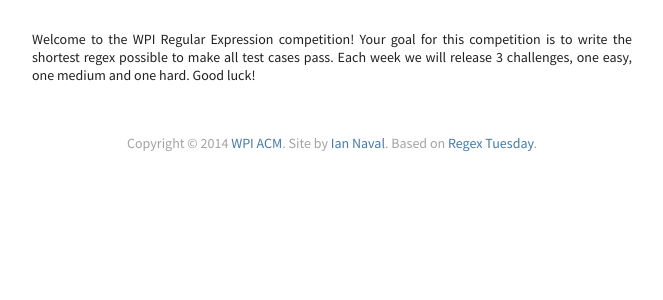
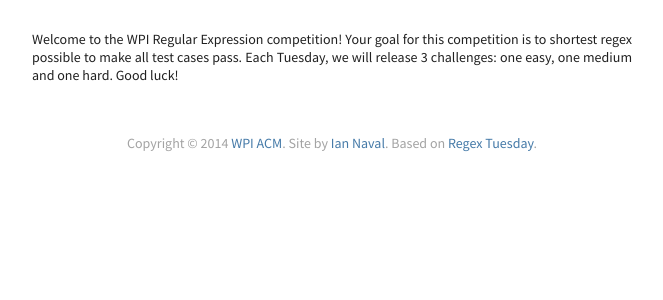
Before and after one commit to wpi-acm/regexgolf, a Flask app: template regexgolf/templates/index.html in a window 1280 px wide. Shown: the top 300 px of the page, without its empty margins (308-971 px from the left). Run offline with Flask 2, Linux system fonts and the light colour scheme; the template is opened without the code that fills it, so the values that code supplies are empty.

Commit message:
Fixed introduction.

```diff
--- a/regexgolf/templates/index.html
+++ b/regexgolf/templates/index.html
@@ -1,7 +1,7 @@
 {% extends 'layout.html' %}
 
 {% block main %}
-		<p>Welcome to the WPI Regular Expression competition! Your goal for this competition is to write the shortest regex possible to make all test cases pass. Each week we will release 3 challenges, one easy, one medium and one hard. Good luck!</p>
+		<p>Welcome to the WPI Regular Expression competition! Your goal for this competition is to shortest regex possible to make all test cases pass. Each Tuesday, we will release 3 challenges: one easy, one medium and one hard. Good luck!</p>
 
 		<ul class="challenges">
 			{%- for challenge in challenges %}
```
